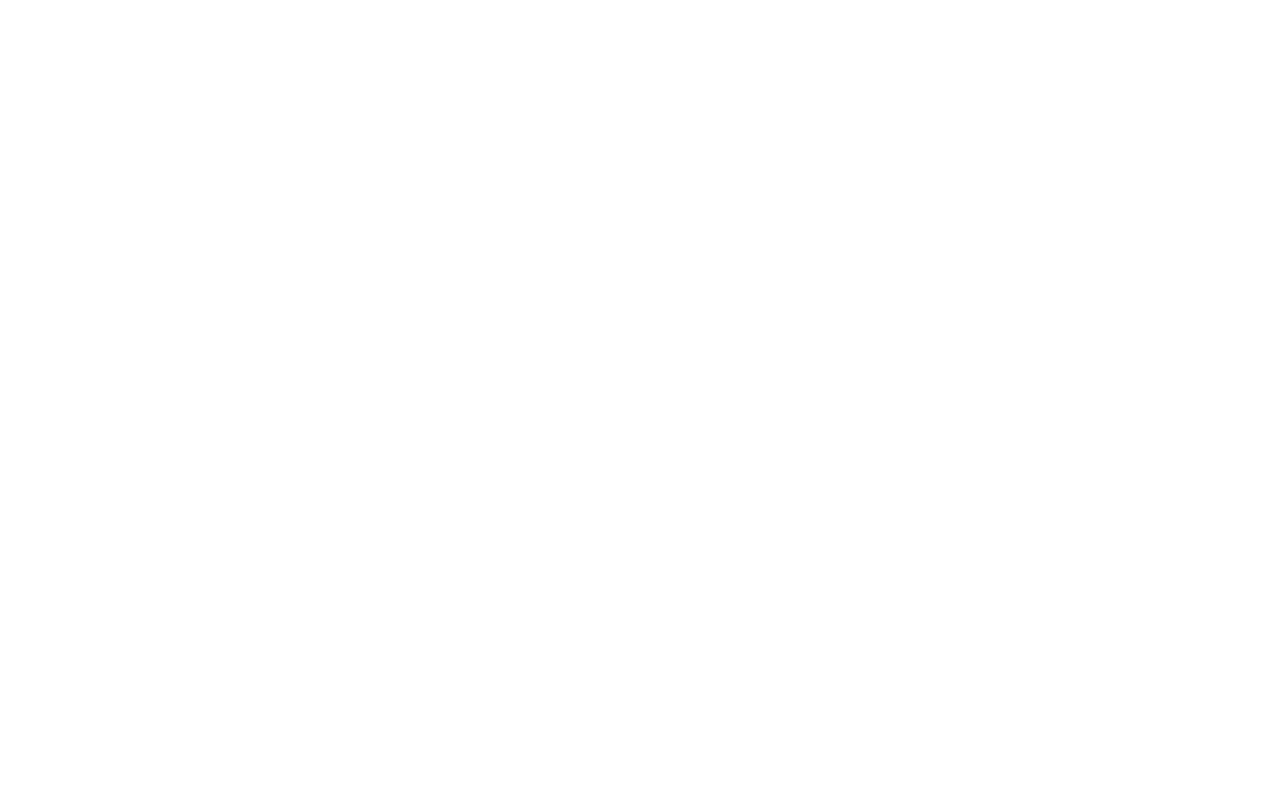
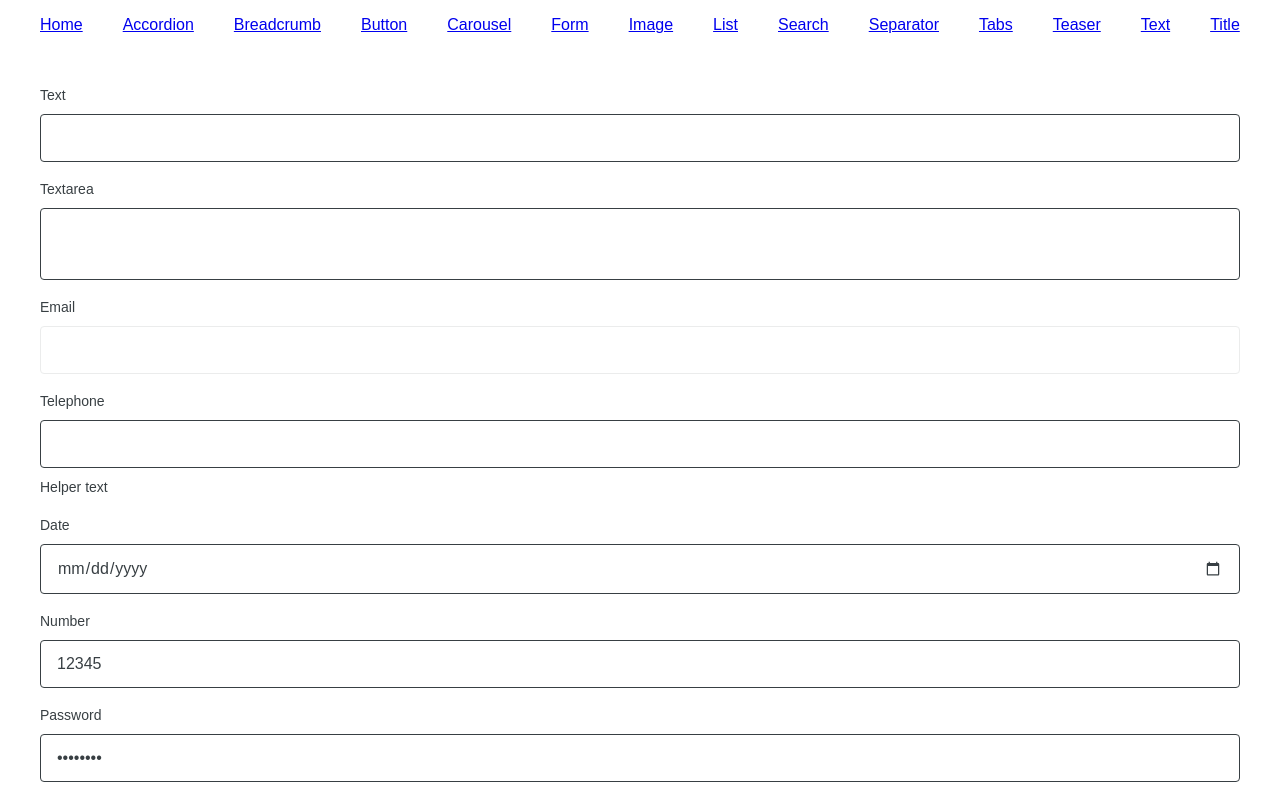
Before and after one commit to CruGlobal/cru-content-designs, a React (Create React App) app in the folder give/: page /form in a window 1280 px wide. Before the commit this address had no page. Built offline with nearby package versions, Linux system fonts and the light colour scheme.

Commit message:
Preparing for form overhaul

```diff
--- a/give/src/App.js
+++ b/give/src/App.js
@@ -4,7 +4,7 @@
 import { BreadcrumbExamples } from "./components/Breadcrumb/Breadcrumb";
 import { ButtonExamples } from "./components/Button/Button";
 import { CarouselExamples } from "./components/Carousel/Carousel";
-// import { FormExamples } from "./components/Form/Form";
+import { FormExamples } from "./components/Form/Form";
 import { ImageExamples } from "./components/Image/Image";
 import { ListExamples } from "./components/List/List";
 import { SearchExamples } from "./components/Search/Search";
@@ -41,6 +41,9 @@
           </li>
           <li>
             <Link to="/carousel">Carousel</Link>
+          </li>
+          <li>
+            <Link to="/form">Form</Link>
           </li>
           <li>
             <Link to="/image">Image</Link>
@@ -83,7 +86,7 @@
           <Route path="breadcrumb" element={<BreadcrumbExamples />} />
           <Route path="button" element={<ButtonExamples />} />
           <Route path="carousel" element={<CarouselExamples />} />
-          {/* <FormExamples /> */}
+          <Route path="form" element={<FormExamples />} />
           <Route path="image" element={<ImageExamples />} />
           <Route path="list" element={<ListExamples />} />
           <Route path="search" element={<SearchExamples />} />
--- a/give/src/components/Form/Form.js
+++ b/give/src/components/Form/Form.js
@@ -1,5 +1,5 @@
-// import { TextExamples } from "./Text/Text";
-import { OptionsExamples } from "./Options/Options";
+import { TextExamples } from "./Text/Text";
+// import { OptionsExamples } from "./Options/Options";
 
 export const Form = ({
   className = "", // string
@@ -26,8 +26,8 @@
   return (
     <>
       <Form>
-        {/* <TextExamples /> */}
-        <OptionsExamples />
+        <TextExamples />
+        {/* <OptionsExamples /> */}
       </Form>
       {/* <Form underline>
         <TextExamples />
```
